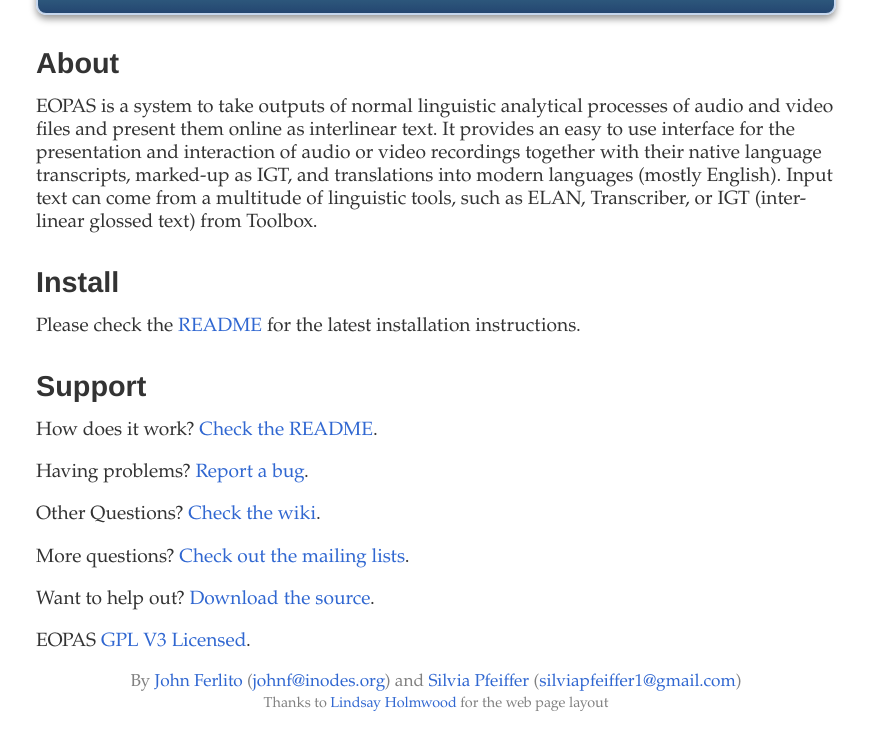
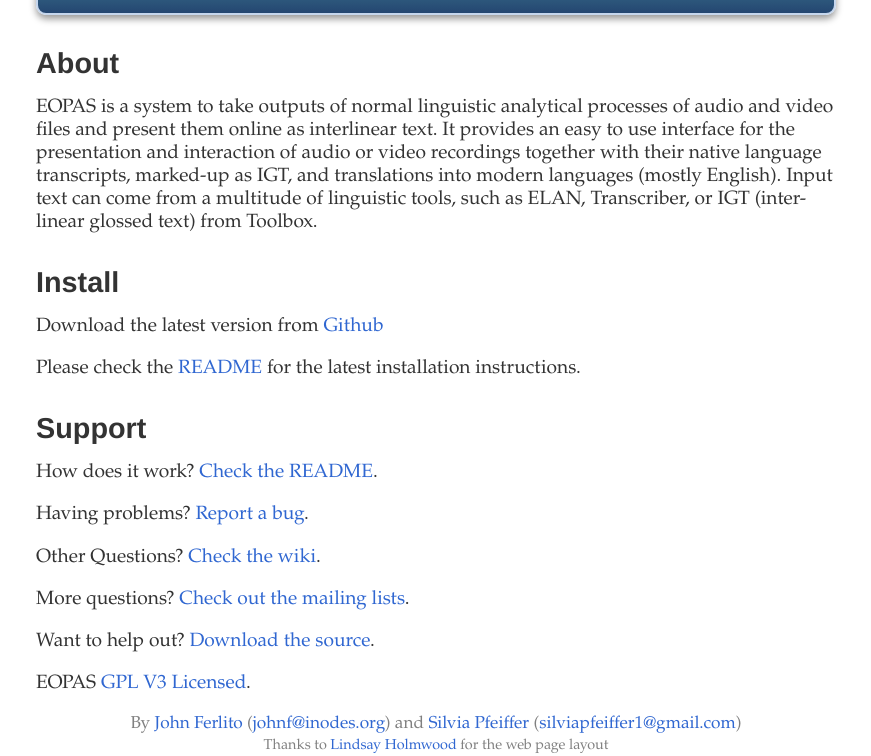
Before and after one commit to eopas/eopas, a Jekyll site: the page built from index.md, in a window 1280 px wide. Shown: the part 321-1077 px from the top of the page, without its empty margins (204-1075 px from the left). Built offline with Jekyll 4.4.1, drawn with Linux system fonts in a browser that asks for light colours; before the commit the page ends 1035 px from its top, so only the background shows below that.

Commit message:
Add download link

```diff
--- a/index.md
+++ b/index.md
@@ -18,6 +18,8 @@
 Install
 -------
 
+Download the latest version from [Github](http://github.com/eopas/eopas/downloads)
+
 Please check the [README](https://github.com/eopas/eopas/blob/master/README.md)
 for the latest installation instructions.
 
```
